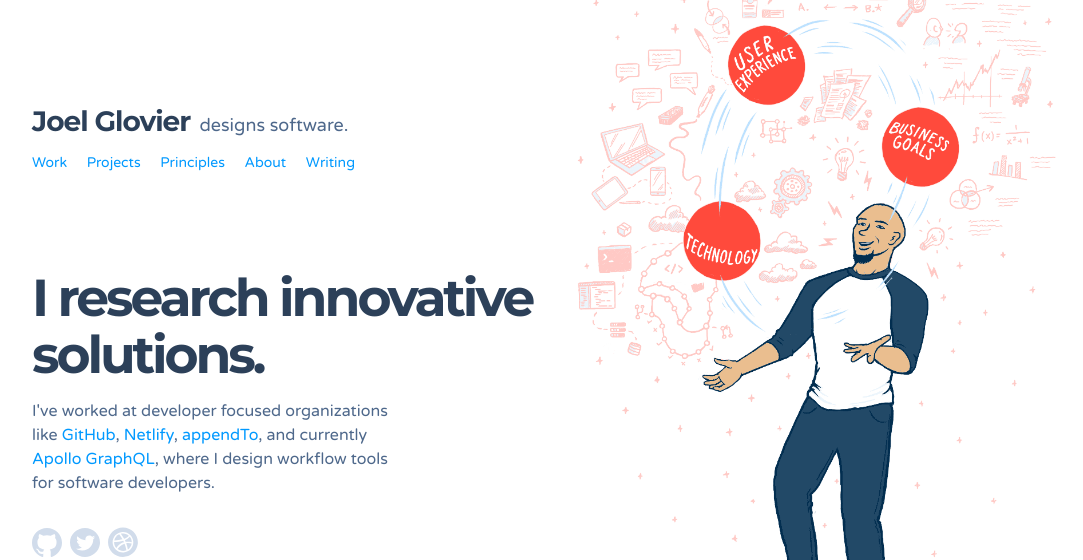
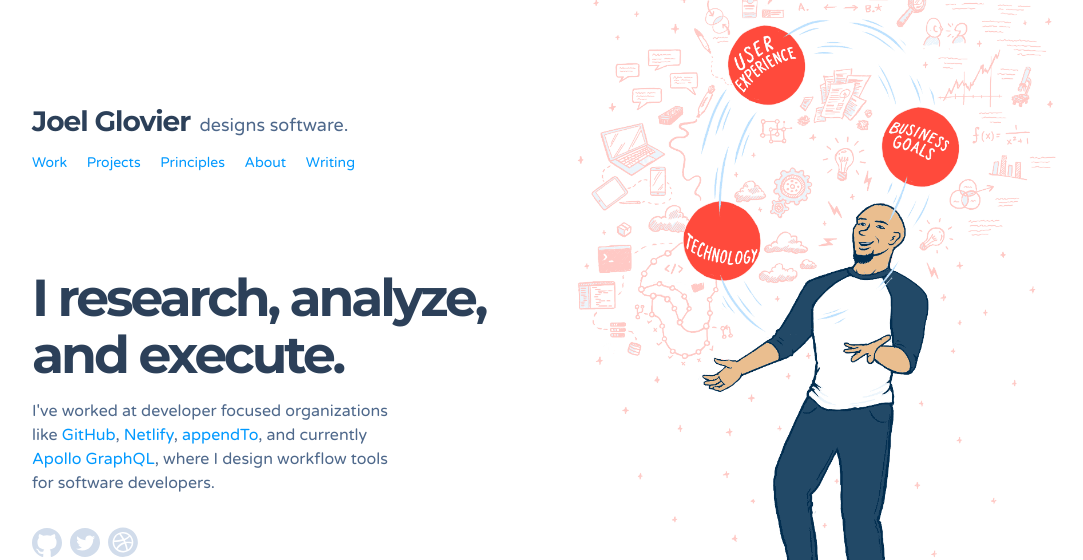
Before and after one commit to zenifold/max_page, a Jekyll site: the page built from index.html, in a window 1280 px wide and 900 px high, cut to the strip 0-560 px from the top of the window. Shown: the whole strip, without its empty margins (96-1179 px from the left). Built offline with Jekyll 4.4.1, drawn with Linux system fonts in a browser that asks for light colours; some web fonts are replaced.

Commit message:
Update intro.html

```diff
--- a/_includes/home/intro.html
+++ b/_includes/home/intro.html
@@ -8,7 +8,7 @@
       </div>
 
       <h2 class="headline mt4 mb2 pt3">
-        I research innovative solutions.
+        I research, analyze, and execute.
       </h2>
       <p class="description primary mt0">
         I've worked at developer focused organizations like <a href="https://github.com/">GitHub</a>, <a href="https://netlify.com/">Netlify</a>, <a href="http://appendto.com">appendTo</a>, and currently <a href="https://www.apollographql.com/">Apollo GraphQL</a>, where I design workflow tools for software developers.
```
